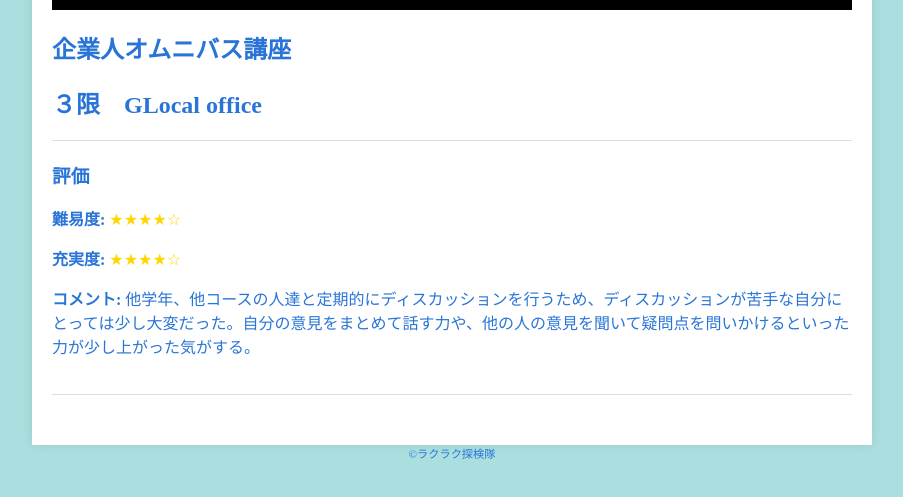
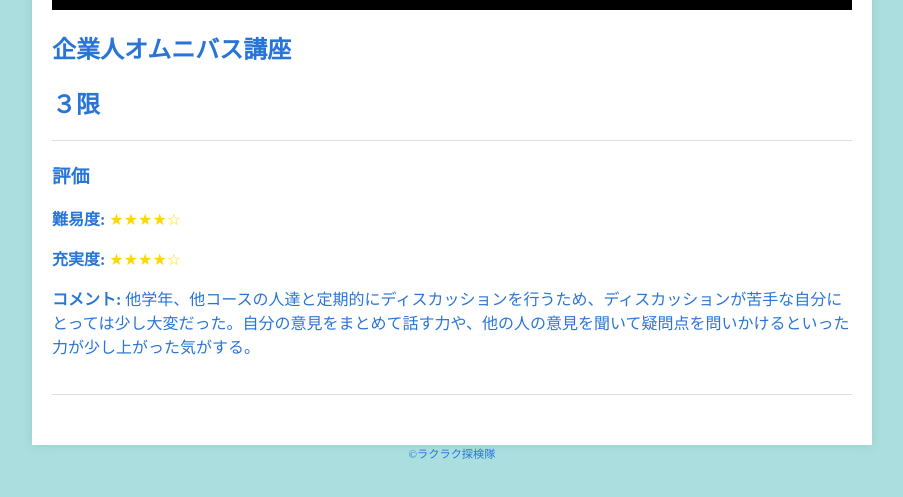
Before and after one commit to zento423/-, a plain HTML site: page 企業人オムニバス講座.html in a window 1280 px wide. Shown: the part 83-580 px from the top of the page, without its empty margins (188-1091 px from the left). Drawn offline with Linux system fonts and the light colour scheme.

Commit message:
Update 企業人オムニバス講座.html

```diff
--- a/企業人オムニバス講座.html
+++ b/企業人オムニバス講座.html
@@ -13,7 +13,7 @@
 
   <div class="information">
    <h2>企業人オムニバス講座</h2>
-   <h2>３限　GLocal office</h2>
+   <h2>３限</h2>
   </div>
 
 
```
